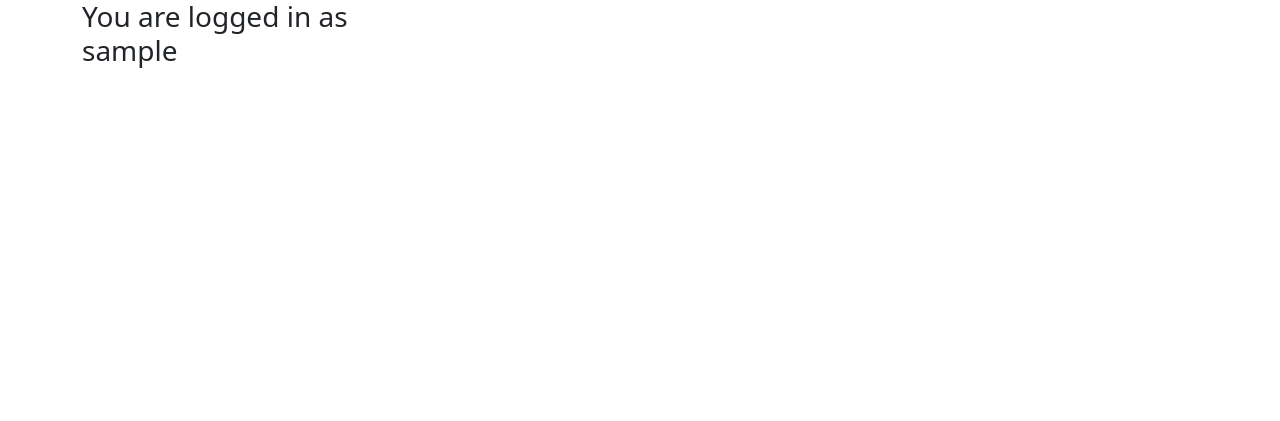
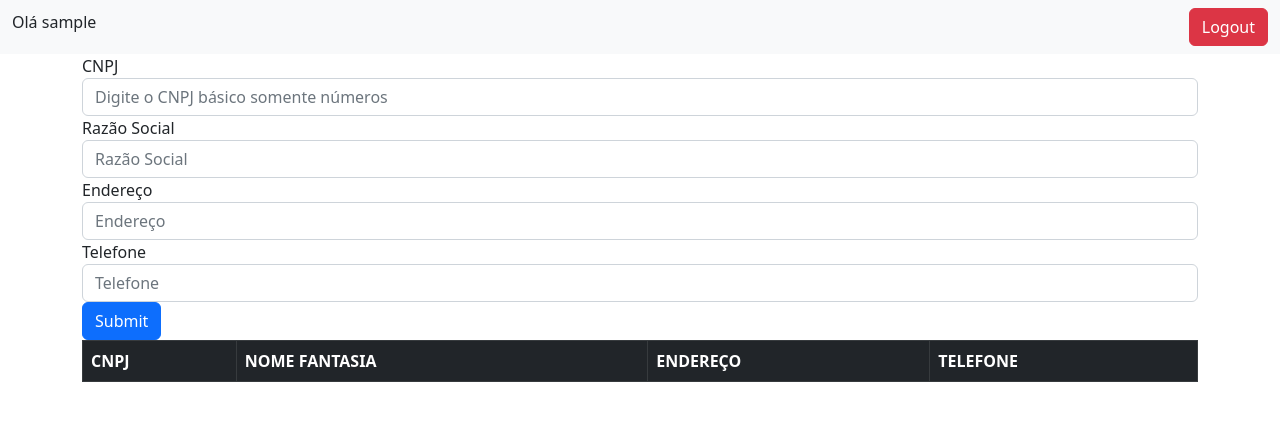
Before and after one commit to otitamario/python-elasticsearch-cnpj, a Flask app: page / in a window 1280 px wide. Shown: the top 421 px of the page. Run offline with Flask 2, Linux system fonts and the light colour scheme; the visitor is signed in with stand-in values (Sample User, id 1); lists and menus that the app fills with data are empty.

Commit message:
finish frontend

```diff
--- a/app.py
+++ b/app.py
@@ -3,6 +3,9 @@ import bcrypt
 from dotenv import load_dotenv
 import os
 from pymongo import MongoClient
+from elasticsearch import Elasticsearch
+from elasticsearch import helpers
+import json
 
 
 # Load env variables
@@ -10,19 +13,21 @@ load_dotenv()
 #Database CSV config
 dataset_csv = os.getenv("DATASET_CSV")
 # Mongodb Config
+mongo_uri=os.getenv("MONGO_URI")
 mongo_username=os.getenv("MONGO_INITDB_ROOT_USERNAME")
 mongo_password=os.getenv("MONGO_INITDB_ROOT_PASSWORD")
 db_database = os.getenv("DB_USER_DATABASE")
 db_user_collection = os.getenv("DB_USER_COLLECTION")
 
+# Elasticsearch Config
+es_host = os.getenv("ELASTICSEARCH_URI")
+es = Elasticsearch([es_host])
+es_index = os.getenv("ELASTICSEARCH_INDEX")
 
 
 # Connect to MongoDB
 
-client = MongoClient('mongodb://localhost:27017/',
-                  username=mongo_username,
-                 password=mongo_password)
-
+client = MongoClient(mongo_uri,username=mongo_username,password=mongo_password)
 db = client[db_database]
 users_collection = db[db_user_collection]
 
@@ -31,11 +36,16 @@ app = Flask(__name__)
 
 @app.route('/')
 def index():
-    if 'username' in session:
+    if 'username' in session and session["username"] != None:
         #return 'You are logged in as ' + session['username']
-        return render_template('dashboard.html',username=session['username'])
+        return render_template('search.html',username=session['username'])
 
     return render_template('index.html')
+
+@app.route("/logout", methods=['POST'])
+def logout():
+    session["username"] = None
+    return redirect("/")
 
 @app.route('/login', methods=['POST'])
 def login():
@@ -43,7 +53,7 @@ def login():
     login_user = users.find_one({'name' : request.form['username']})
 
     if login_user:
-        if bcrypt.hashpw(request.form['pass'].encode('utf-8'), login_user['password'].encode('utf-8')) == login_user['password'].encode('utf-8'):
+        if bcrypt.hashpw(request.form['pass'].encode('utf-8'), login_user['password']) == login_user['password']:
             session['username'] = request.form['username']
             return redirect(url_for('index'))
 
@@ -65,6 +75,51 @@ def register():
 
     return render_template('register.html')
 
+
+#endpoint for search
+@app.route('/search', methods=['GET', 'POST'])
+def search():
+    if 'username' in session:
+
+        if request.method == "POST":
+            cnpj = request.form['cnpj']
+            razaosocial = request.form['razaosocial']
+            endereco = request.form['endereco']
+            telefone = request.form['telefone']
+            must = []
+            if len(cnpj)>0:
+                must.append({"match": {"CNPJ BÁSICO": cnpj}})
+            if len(razaosocial)>0:
+                must.append({"match": {"NOME FANTASIA": razaosocial}})
+            if len(endereco)>0:
+                must.append({"query_string": {
+                            "query": endereco,
+                            "fields": [
+                                "LOGRADOURO",
+                                "BAIRRO",
+                                "MUNICÍPIO"
+                            ]
+                                            }
+                            })
+            if len(telefone)>0:
+                must.append({"match": {"TELEFONE 1": telefone}})
+
+
+
+            query_body = {
+                "bool": {
+                    "must": must
+                    }
+            }
+            res = es.search(index=es_index, query=query_body)
+            data = res["hits"]["hits"]
+            print(data)
+            return render_template('search.html', data=data)
+
+        return render_template('search.html')
+
+    return render_template('index.html')
+
 if __name__ == '__main__':
     app.secret_key = 'mysecret'
     app.run(debug=True)
--- a/templates/dashboard.html
+++ /dev/null
@@ -1,10 +0,0 @@
-{% extends "layout.html" %}
-{% block body %}
-<div class="container">
-    <div class="row">
-        <div class="col-md-4 col-md-offset-4">
-            <h3>You are logged in as  {{username}}</h3>
-        </div>
-    </div>
-</div>
-{% endblock %}
--- a/templates/layout.html
+++ b/templates/layout.html
@@ -16,6 +16,18 @@
 </head>
 
 <body>
+    <nav class="navbar navbar-expand-lg navbar-light bg-light">
+        <div class="container-fluid">
+        {% if session['username'] %}
+        <h6>Olá  {{session['username']}}</h6>
+        <form class="form-inline my-2 my-lg-0" method="post" action="{{ url_for('logout') }}">
+            <button class="btn btn btn-danger padding-x my-2 my-sm-0" type="submit">Logout</button>
+          </form>
+        {%else %}
+        <h4>Favor fazer Login ou Registrar-se</h4>
+        {% endif %}
+    </div>
+        </nav>
 
     {% block body %}{% endblock %}
 
--- /dev/null
+++ b/templates/search.html
@@ -0,0 +1,72 @@
+{% extends "layout.html" %}
+{% block body %}
+<div class="container">
+
+    <form method="post" action="{{ url_for('search') }}">
+        <div class="form-group">
+          <label for="CnpjInput">CNPJ</label>
+          <input type="text" class="form-control" id="CnpjInput" name="cnpj" placeholder="Digite o CNPJ básico somente números">
+         </div>
+        <div class="form-group">
+          <label for="RazaoSocialInput">Razão Social</label>
+          <input type="text" class="form-control" id="RazaoSocialInput" name="razaosocial" placeholder="Razão Social">
+        </div>
+        <div class="form-group">
+            <label for="EnderecoInput">Endereço</label>
+            <input type="text" class="form-control" id="EnderecoInput" name="endereco" placeholder="Endereço">
+          </div>
+
+          <div class="form-group">
+            <label for="TelefoneInput">Telefone</label>
+            <input type="text" class="form-control" id="TelefoneInput" name="telefone" placeholder="Telefone">
+          </div>
+
+
+        <button type="submit" class="btn btn-primary">Submit</button>
+      </form>
+
+
+      <div class="table-responsive">
+        <table class="table table-bordered table-dark table-striped">
+            <thead class="thead-dark">
+                <tr>
+                  <th scope="col">CNPJ</th>
+                  <th scope="col">NOME FANTASIA</th>
+                  <th scope="col">ENDEREÇO</th>
+                  <th scope="col">TELEFONE</th>
+                </tr>
+              </thead>
+            <tbody>
+                {% for item in data %}
+                <tr>
+                    <td>{{
+                        item["_source"]["CNPJ BÁSICO"]}}{{"/000"}}
+                        {{item["_source"]["CNPJ ORDEM"]}}{{"-"}}
+                        {{item["_source"]["CNPJ DV"]
+                    }}</td>
+                    <td>{{item["_source"]["NOME FANTASIA"]}}</td>
+                    <td>{{item["_source"]["TIPO DE LOGRADOURO"]+" "+
+                        item["_source"]["LOGRADOURO"]+", NÚMERO: "+
+                        item["_source"]["NÚMERO"]+", COMPLEMENTO: "+
+                        item["_source"]["COMPLEMENTO"]+", BAIRRO: "+
+                        item["_source"]["BAIRRO"]+", CEP: "+
+                        item["_source"]["CEP"]+", "+
+                        item["_source"]["MUNICÍPIO"]+" - "+
+                        item["_source"]["UF"]
+                    }}
+                    </td>
+                    <td>{{"("+item["_source"]["DDD 1"]+")"+" "+item["_source"]["TELEFONE 1"]}}</td>
+                  </tr>
+                {% endfor %}
+            </tbody>
+
+        </table>
+      </div>
+
+
+
+</div>
+
+
+
+{% endblock %}
```
Also changed, not shown: backup.yml (deleted, +0 -67 lines).
